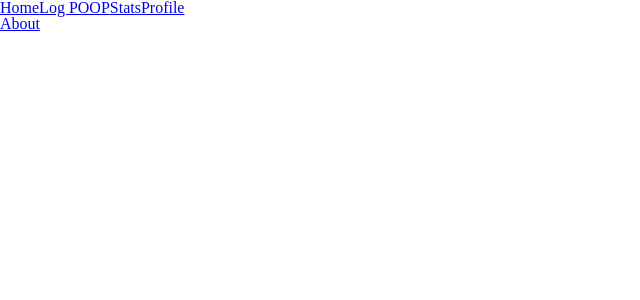
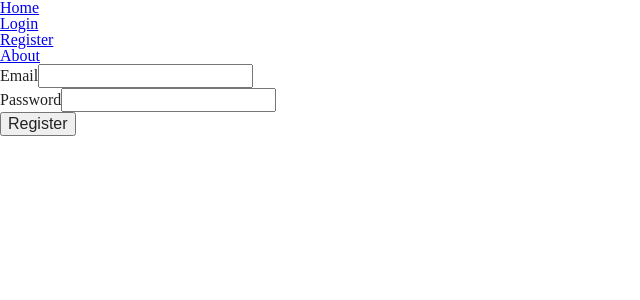
Before and after one commit to kristinadavidovic/bajs-app, a Vue app: page /register in a window 1280 px wide. Shown: the top 300 px of the page, without its empty margins (0-640 px from the left). Built offline with nearby package versions, Linux system fonts and the light colour scheme; no server answers.

Commit message:
Add Authentication.

```diff
--- a/src/App.vue
+++ b/src/App.vue
@@ -1,8 +1,7 @@
 <template>
   <div id="app">
-    <navigation navType="main" />
+    <navigation />
     <router-view />
-    <navigation navType="footer" />
   </div>
 </template>
 
--- /dev/null
+++ b/src/components/elements/Login.vue
@@ -0,0 +1,52 @@
+<template>
+  <div class="login">
+    <form>
+      <div class="form-element">
+        <label for="email">Email</label>
+        <input type="email" name="email" id="email" v-model="email" />
+      </div>
+      <div class="form-element">
+        <label for="password">Password</label>
+        <input
+          type="password"
+          name="password"
+          id="password"
+          v-model="password"
+        />
+      </div>
+      <button @click.prevent="login" type="submit">Login</button>
+    </form>
+  </div>
+</template>
+
+<script>
+import firebase from 'firebase';
+
+export default {
+  name: 'Login',
+  data: function() {
+    return {
+      email: '',
+      password: ''
+    };
+  },
+  methods: {
+    login: function() {
+      firebase
+        .auth()
+        .signInWithEmailAndPassword(this.email, this.password)
+        .then(
+          data => {
+            console.log(data.user.email);
+            alert(`You are logged in as ${data.user.email}`);
+            // this go makes header rerender so it updates
+            this.$router.go({ path: this.$router.path });
+          },
+          err => {
+            alert(err.message);
+          }
+        );
+    }
+  }
+};
+</script>
--- a/src/components/elements/Navigation.vue
+++ b/src/components/elements/Navigation.vue
@@ -1,67 +1,49 @@
 <template>
   <div>
-    <div
-      v-if="navType === 'main'"
-      id="navigation-main"
-      class="navigation navigation--main"
-    >
-      <router-link v-for="link in navLinks" :key="link.id" :to="link.url">{{
-        link.title
-      }}</router-link>
-    </div>
-    <div
-      v-if="navType === 'footer'"
-      id="navigation-footer"
-      class="navigation navigation--footer"
-    >
-      <router-link v-for="link in footerLinks" :key="link.id" :to="link.url">{{
-        link.title
-      }}</router-link>
+    <div id="navigation-main" class="navigation navigation--main">
+      <ul>
+        <li>
+          <router-link to="/">Home</router-link>
+        </li>
+        <li v-if="isLoggedIn">
+          <router-link to="/log-poop">Log</router-link>
+        </li>
+        <li v-if="isLoggedIn">
+          <router-link to="/stats">Stats</router-link>
+        </li>
+        <li v-if="isLoggedIn">
+          <router-link to="/profile">Profile</router-link>
+        </li>
+        <li v-if="!isLoggedIn">
+          <router-link to="/login">Login</router-link>
+        </li>
+        <li v-if="!isLoggedIn">
+          <router-link to="/register">Register</router-link>
+        </li>
+        <li>
+          <router-link to="/about">About</router-link>
+        </li>
+      </ul>
     </div>
   </div>
 </template>
 
 <script>
+import firebase from 'firebase';
+
 export default {
   name: 'navigation',
-  props: {
-    navType: {
-      required: true,
-      type: String
-    }
-  },
   data() {
     return {
-      navLinks: [
-        {
-          id: 0,
-          url: '/',
-          title: 'Home'
-        },
-        {
-          id: 1,
-          url: '/log-poop',
-          title: 'Log POOP'
-        },
-        {
-          id: 2,
-          url: '/stats',
-          title: 'Stats'
-        },
-        {
-          id: 3,
-          url: '/profile',
-          title: 'Profile'
-        }
-      ],
-      footerLinks: [
-        {
-          id: 0,
-          url: '/about',
-          title: 'About'
-        }
-      ]
+      isLoggedIn: false,
+      currentUser: false
     };
+  },
+  created() {
+    if (firebase.auth().currentUser) {
+      this.isLoggedIn = true;
+      this.currentUser = firebase.auth().currentUser.email;
+    }
   }
 };
 </script>
--- /dev/null
+++ b/src/components/elements/Register.vue
@@ -0,0 +1,46 @@
+<template>
+  <div class="register">
+    <form>
+      <div class="form-element">
+        <label for="email">Email</label>
+        <input type="email" id="email" v-model="email" />
+      </div>
+      <div class="form-element">
+        <label for="password">Password</label>
+        <input type="password" id="password" v-model="password" />
+      </div>
+      <button type="submit" @click="register">Register</button>
+    </form>
+  </div>
+</template>
+
+<script>
+import firebase from 'firebase';
+export default {
+  name: 'register',
+  data: function() {
+    return {
+      email: '',
+      password: ''
+    };
+  },
+  methods: {
+    register: function(e) {
+      firebase
+        .auth()
+        .createUserWithEmailAndPassword(this.email, this.password)
+        .then(
+          data => {
+            console.log(data.user.email);
+            alert(`Registered with ${data.user.email}`);
+            this.$router.go({ path: this.$router.path });
+          },
+          err => {
+            alert(err.message);
+          }
+        );
+      e.preventDefault();
+    }
+  }
+};
+</script>
--- a/src/components/pages/Profile.vue
+++ b/src/components/pages/Profile.vue
@@ -16,13 +16,18 @@
       <ul>
         <li>Edit profile</li>
         <li>Clear data</li>
-        <li>Log out</li>
+        <li>
+          <a @click.prevent="logout" href="#">Log out</a>
+        </li>
       </ul>
     </div>
   </div>
 </template>
 
 <script>
+// rdm
+import firebase from 'firebase';
+// mock data
 import people from '../../mock-data/people/index';
 
 export default {
@@ -32,6 +37,16 @@ export default {
       profilePic: people[0].personImg
     };
   },
+  methods: {
+    logout: function() {
+      firebase
+        .auth()
+        .signOut()
+        .then(() => {
+          this.$router.go({ path: this.$router.path });
+        });
+    }
+  },
   computed: {
     personName: () => `${people[0].personName} ${people[0].personSurname}`
   }
--- a/src/main.js
+++ b/src/main.js
@@ -5,14 +5,14 @@ import router from './router';
 import store from './store';
 
 // firebase
-import * as firebase from 'firebase/app';
-import 'firebase/auth';
-import 'firebase/database';
+import firebase from 'firebase';
+
+Vue.config.productionTip = false;
 
 const firebaseConfig = {
   apiKey: process.env.VUE_APP_API_KEY,
   authDomain: process.env.VUE_APP_AUTH_DOMAIN,
-  databaseURL: process.env.UE_APP_DATABASE_URL,
+  databaseURL: process.env.VUE_APP_DATABASE_URL,
   projectId: process.env.VUE_APP_PROJECT_ID,
   storageBucket: process.env.VUE_APP_STORQAGE_BUCKET,
   messagingSenderId: process.env.VUE_APP_MESSAGING_SENDER_ID,
@@ -21,14 +21,16 @@ const firebaseConfig = {
 
 // Initialize Firebase
 firebase.initializeApp(firebaseConfig);
+let app;
+firebase.auth().onAuthStateChanged(() => {
+  if (!app) {
+    app = new Vue({
+      router,
+      store,
+      render: h => h(App)
+    }).$mount('#app');
+  }
+});
 
 // styles
 import './scss/app.scss';
-
-Vue.config.productionTip = false;
-
-new Vue({
-  router,
-  store,
-  render: h => h(App)
-}).$mount('#app');
--- a/src/router/index.js
+++ b/src/router/index.js
@@ -1,8 +1,13 @@
 import Vue from 'vue';
 import VueRouter from 'vue-router';
 
+// firebase
+import firebase from 'firebase';
+
 // components
 import HomeView from '../views/HomeView.vue';
+import Login from '@/components/elements/Login';
+import Register from '@/components/elements/Register';
 
 Vue.use(VueRouter);
 
@@ -28,7 +33,26 @@ const routes = [
     // this generates a separate chunk (about.[hash].js) for this route
     // which is lazy-loaded when the route is visited.
     component: () =>
-      import(/* webpackChunkName: 'profileView' */ '../views/ProfileView.vue')
+      import(/* webpackChunkName: 'profileView' */ '../views/ProfileView.vue'),
+    meta: {
+      requiresAuth: true
+    }
+  },
+  {
+    path: '/login',
+    name: 'Login',
+    component: Login,
+    meta: {
+      requiresGuest: true
+    }
+  },
+  {
+    path: '/register',
+    name: 'Register',
+    component: Register,
+    meta: {
+      requiresGuest: true
+    }
   },
   {
     path: '/stats',
@@ -37,7 +61,10 @@ const routes = [
     // this generates a separate chunk (about.[hash].js) for this route
     // which is lazy-loaded when the route is visited.
     component: () =>
-      import(/* webpackChunkName: 'statsView' */ '../views/StatsView.vue')
+      import(/* webpackChunkName: 'statsView' */ '../views/StatsView.vue'),
+    meta: {
+      requiresAuth: true
+    }
   },
   {
     path: '/log-poop',
@@ -46,14 +73,50 @@ const routes = [
     // this generates a separate chunk (about.[hash].js) for this route
     // which is lazy-loaded when the route is visited.
     component: () =>
-      import(/* webpackChunkName: 'poopLogView' */ '../views/PoopLogView.vue')
+      import(/* webpackChunkName: 'poopLogView' */ '../views/PoopLogView.vue'),
+    meta: {
+      requiresAuth: true
+    }
   }
 ];
-
 const router = new VueRouter({
   mode: 'history',
   base: process.env.BASE_URL,
   routes
 });
 
+// Guards
+router.beforeEach((to, from, next) => {
+  // check for requiredAuth guard
+  if (to.matched.some(record => record.meta.requiresAuth)) {
+    // check if NOT logged in
+    if (!firebase.auth().currentUser) {
+      // got to login
+      next({
+        path: '/login',
+        query: {
+          redirect: to.fullPath
+        }
+      });
+    } else {
+      next();
+    }
+  } else if (to.matched.some(record => record.meta.requiresGuest)) {
+    // check if NOT logged in
+    if (firebase.auth().currentUser) {
+      // go to login
+      next({
+        path: '/',
+        query: {
+          redirect: to.fullPath
+        }
+      });
+    } else {
+      next();
+    }
+  } else {
+    next();
+  }
+});
+
 export default router;
--- a/src/views/ProfileView.vue
+++ b/src/views/ProfileView.vue
@@ -5,7 +5,7 @@
 </template>
 
 <script>
-import Profile from '../components/pages/Profile';
+import Profile from '@/components/pages/Profile';
 
 export default {
   name: 'profile-view',
```
